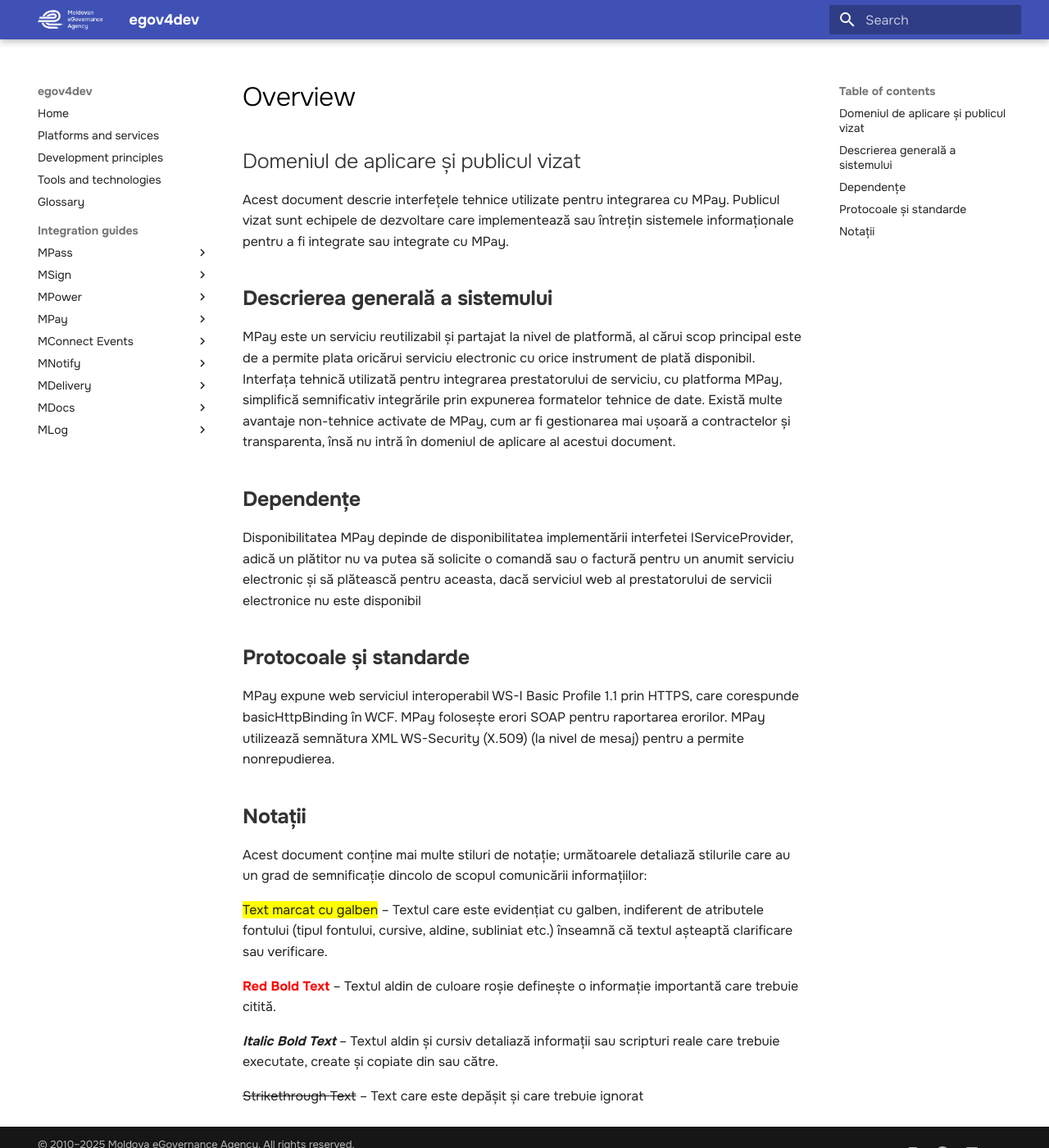
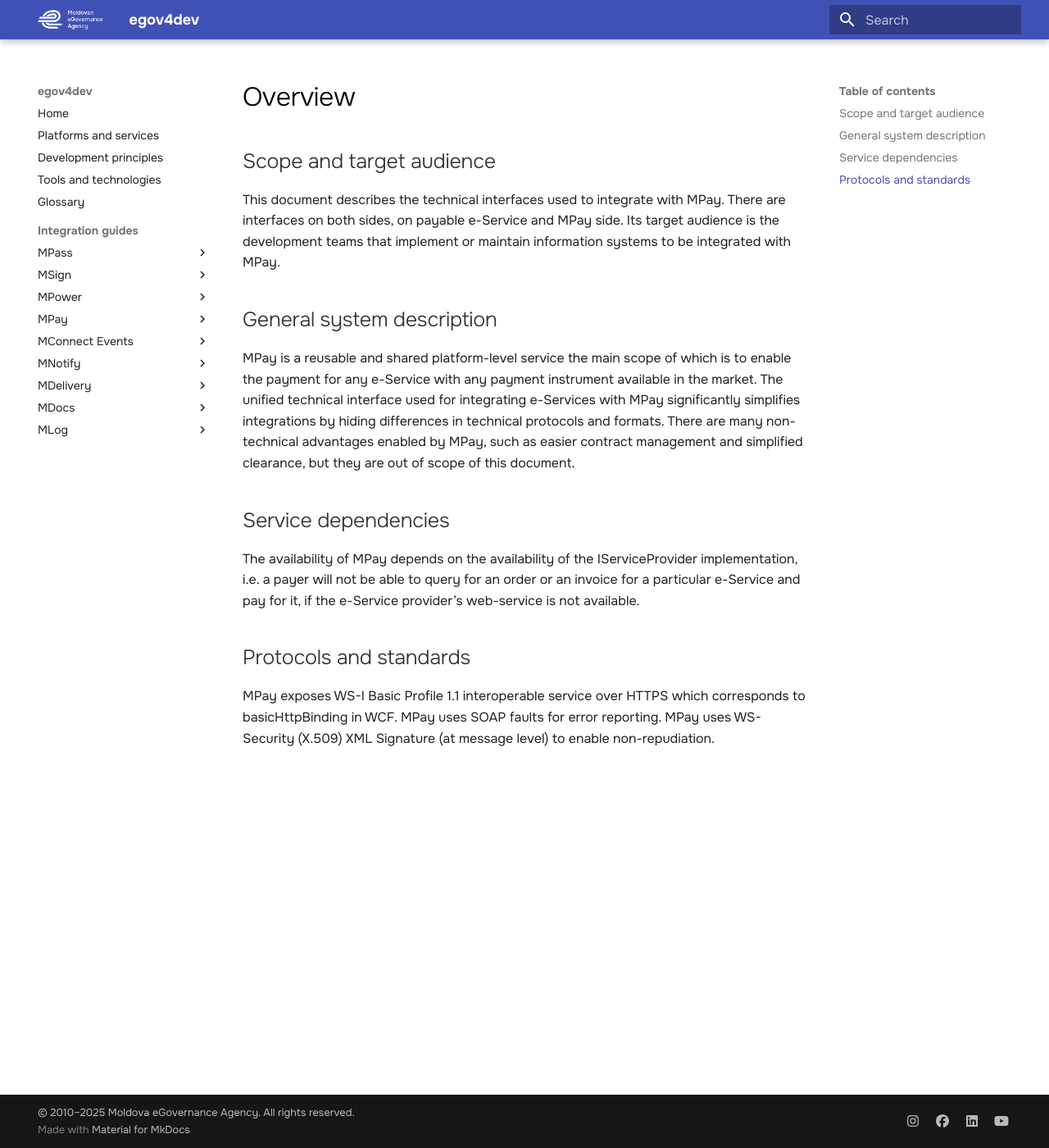
Before and after one commit to egov-moldova/egov4dev, an MkDocs documentation site: the page built from docs/guides/mpay/index.md, in a window 1280 px wide and 1400 px high. Shown: the whole window at 82% size. Built offline with MkDocs 1.6.1 and Material for MkDocs 9.7.7, drawn with Linux system fonts in a browser that asks for light colours.

Commit message:
Update index.md

```diff
--- a/docs/guides/mpay/index.md
+++ b/docs/guides/mpay/index.md
@@ -1,44 +1,20 @@
-## Domeniul de aplicare și publicul vizat
+## Scope and target audience
 
-Acest document descrie interfețele tehnice utilizate pentru integrarea cu MPay. Publicul vizat
-sunt echipele de dezvoltare care implementează sau întrețin sistemele informaționale pentru
-a fi integrate sau integrate cu MPay.
+This document describes the technical interfaces used to integrate with MPay. There are interfaces on both sides, on payable e-Service and MPay side. Its target audience is the development teams that implement or maintain information systems to be integrated with MPay.
 
-##**Descrierea generală a sistemului**
+## General system description
 
-MPay este un serviciu reutilizabil și partajat la nivel de platformă, al cărui scop principal este
-de a permite plata oricărui serviciu electronic cu orice instrument de plată disponibil.
-Interfața tehnică utilizată pentru integrarea prestatorului de serviciu, cu platforma MPay,
-simplifică semnificativ integrările prin expunerea formatelor tehnice de date.
-Există multe avantaje non-tehnice activate de MPay, cum ar fi gestionarea mai ușoară a
-contractelor și transparenta, însă nu intră în domeniul de aplicare al acestui document.
+MPay is a reusable and shared platform-level service the main scope of which is to enable the payment for any e-Service with any payment instrument available in the market.
+The unified technical interface used for integrating e-Services with MPay significantly simplifies integrations by hiding differences in technical protocols and formats.
+There are many non-technical advantages enabled by MPay, such as easier contract management and simplified clearance, but they are out of scope of this document.
 
-##**Dependențe**
+## Service dependencies
 
-Disponibilitatea MPay depinde de disponibilitatea implementării interfetei IServiceProvider,
-adică un plătitor nu va putea să solicite o comandă sau o factură pentru un anumit serviciu
-electronic și să plătească pentru aceasta, dacă serviciul web al prestatorului de servicii
-electronice nu este disponibil
+The availability of MPay depends on the availability of the IServiceProvider implementation,
+i.e. a payer will not be able to query for an order or an invoice for a particular e-Service and
+pay for it, if the e-Service provider’s web-service is not available.
 
-##**Protocoale și standarde**
+## Protocols and standards
 
-MPay expune web serviciul interoperabil WS-I Basic Profile 1.1 prin HTTPS, care corespunde
-basicHttpBinding în WCF. MPay folosește erori SOAP pentru raportarea erorilor.
-MPay utilizează semnătura XML WS-Security (X.509) (la nivel de mesaj) pentru a permite nonrepudierea.
-
-##**Notații**
-
-Acest document conține mai multe stiluri de notație; următoarele detaliază stilurile care au un
-grad de semnificație dincolo de scopul comunicării informațiilor:
-
-<span class="highlight-text-yellow">Text marcat cu galben</span> – Textul care este evidențiat cu galben, indiferent de atributele fontului
-(tipul fontului, cursive, aldine, subliniat etc.) înseamnă că textul așteaptă clarificare sau
-verificare.
-
-<span class="red-bold-text">Red Bold Text</span> – Textul aldin de culoare roșie definește o informație importantă care trebuie
-citită.
-
-***Italic Bold Text*** – Textul aldin și cursiv detaliază informații sau scripturi reale care trebuie
-executate, create și copiate din sau către.
-
-~~Strikethrough Text~~ – Text care este depășit și care trebuie ignorat
+MPay exposes WS-I Basic Profile 1.1 interoperable service over HTTPS which corresponds to basicHttpBinding in WCF. MPay uses SOAP faults for error reporting.
+MPay uses WS-Security (X.509) XML Signature (at message level) to enable non-repudiation.
```
